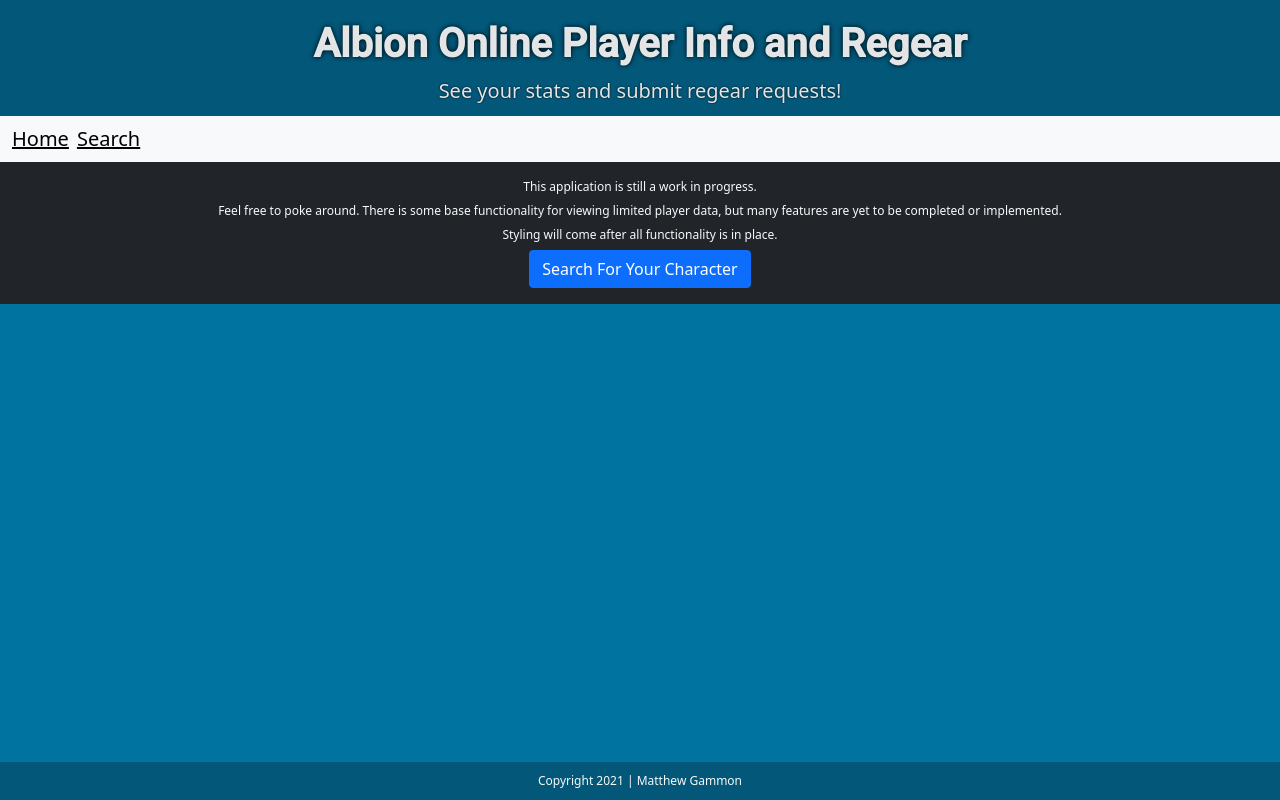
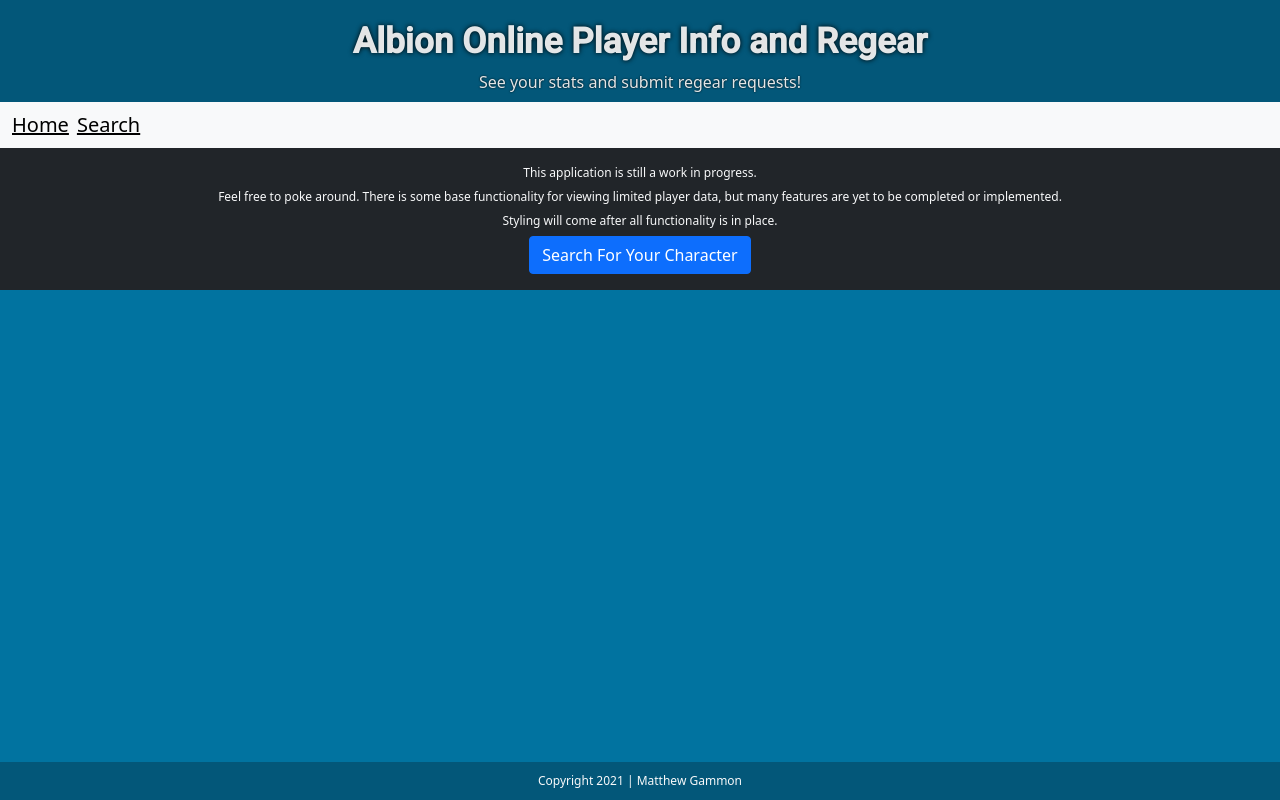
Before and after one commit to MatthewGammon/Albion-Player-Info, a React (Create React App) app: page /home in a window 1280 px wide. Built offline with nearby package versions, Linux system fonts and the light colour scheme; no server answers.

Commit message:
changed font-size  units to vmax

```diff
--- a/src/components/layout/header/Header.css
+++ b/src/components/layout/header/Header.css
@@ -9,8 +9,10 @@
   font-family: 'Roboto', sans-serif;
   font-weight: bold;
   text-shadow: 0 0 5px black;
+  font-size: 2.75vmax;
 }
 
 .lead {
   text-shadow: 0 0 2px black;
+  font-size: 1.25vmax;
 }
```
